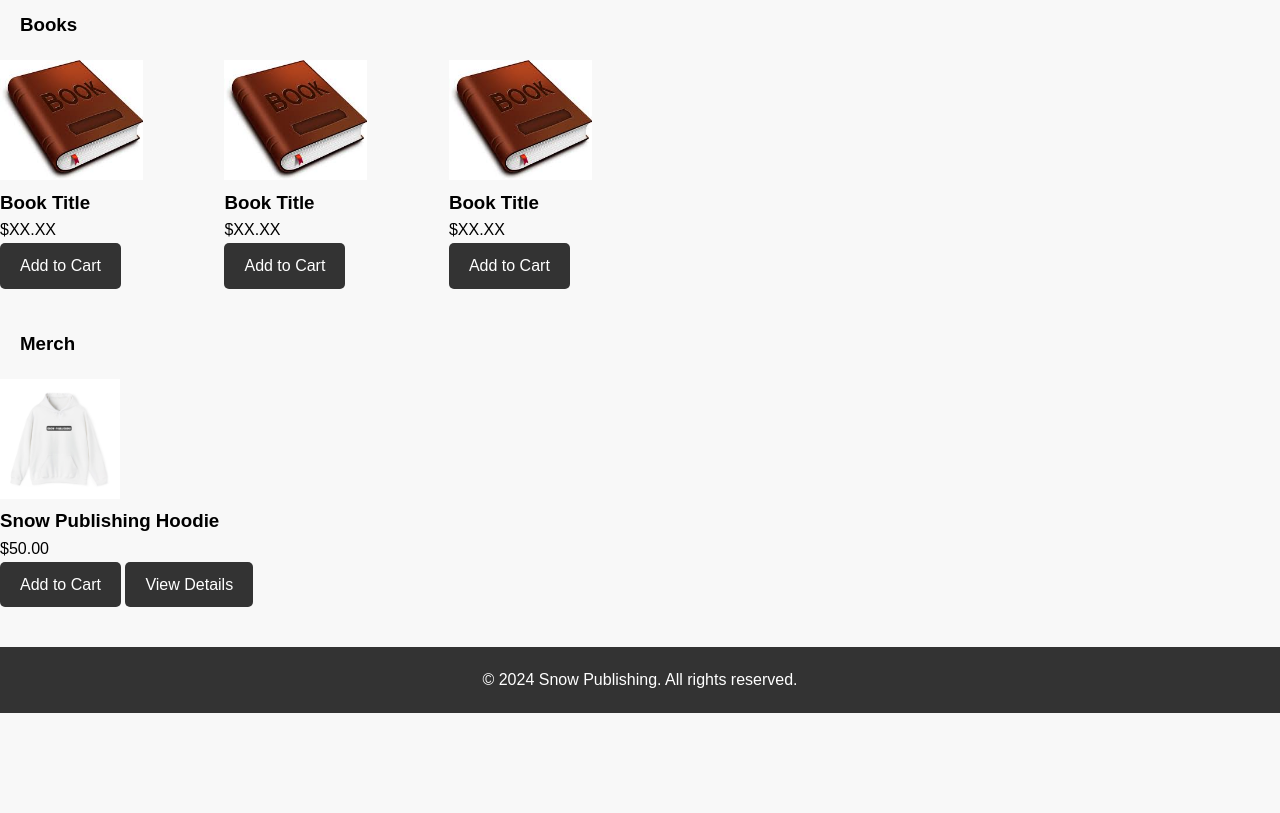
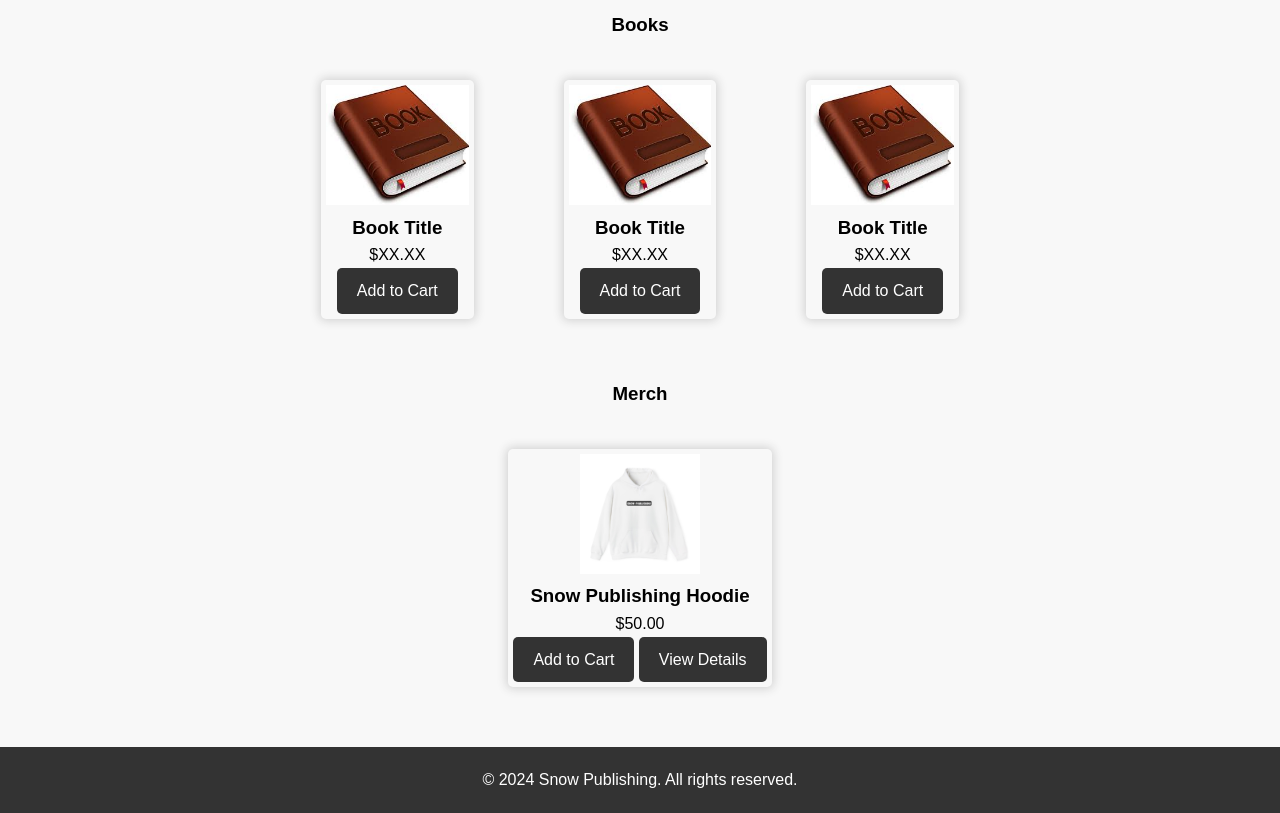
Before and after one commit to AussieDevil06/Snow-Publishing, a plain HTML site: page shop.html in a window 1280 px wide. Shown: the part 134-947 px from the top of the page. Before the commit the page ends 847 px from the top, so only its background shows below. Drawn offline with Linux system fonts and the light colour scheme.

Commit message:
center product cards

```diff
--- a/assets/css/styles.css
+++ b/assets/css/styles.css
@@ -127,6 +127,10 @@ footer {
     background-color: #555;
 }
 
+.products {
+    text-align: center;
+}
+
 /* Product grid scroll container */
 .product-grid-scroll {
     overflow-x: auto; /* Enable horizontal scrolling */
@@ -136,15 +140,26 @@ footer {
 
 /* Product grid styles */
 .product-grid {
-    display: inline-block; /* Display products in a row */
+    width: 100%;
+    display: inline-flex; /* Display products in a row */
+    justify-content: center;
+    align-items: center;
+    gap: 50px;
 }
 
 /* Product card styles */
 .product-card {
+    border-radius: 5px;
+    box-shadow: 0 0 10px 2px lightgray;
     display: inline-block;
-    width: 200px;
-    margin-right: 20px;
-    vertical-align: top;
+    text-align: center;
+    margin: 20px;
+    width: max-content;
+    padding: 5px;
+}
+
+.product-card button {
+    margin: 5px;
 }
 
 .product-card img {
```
